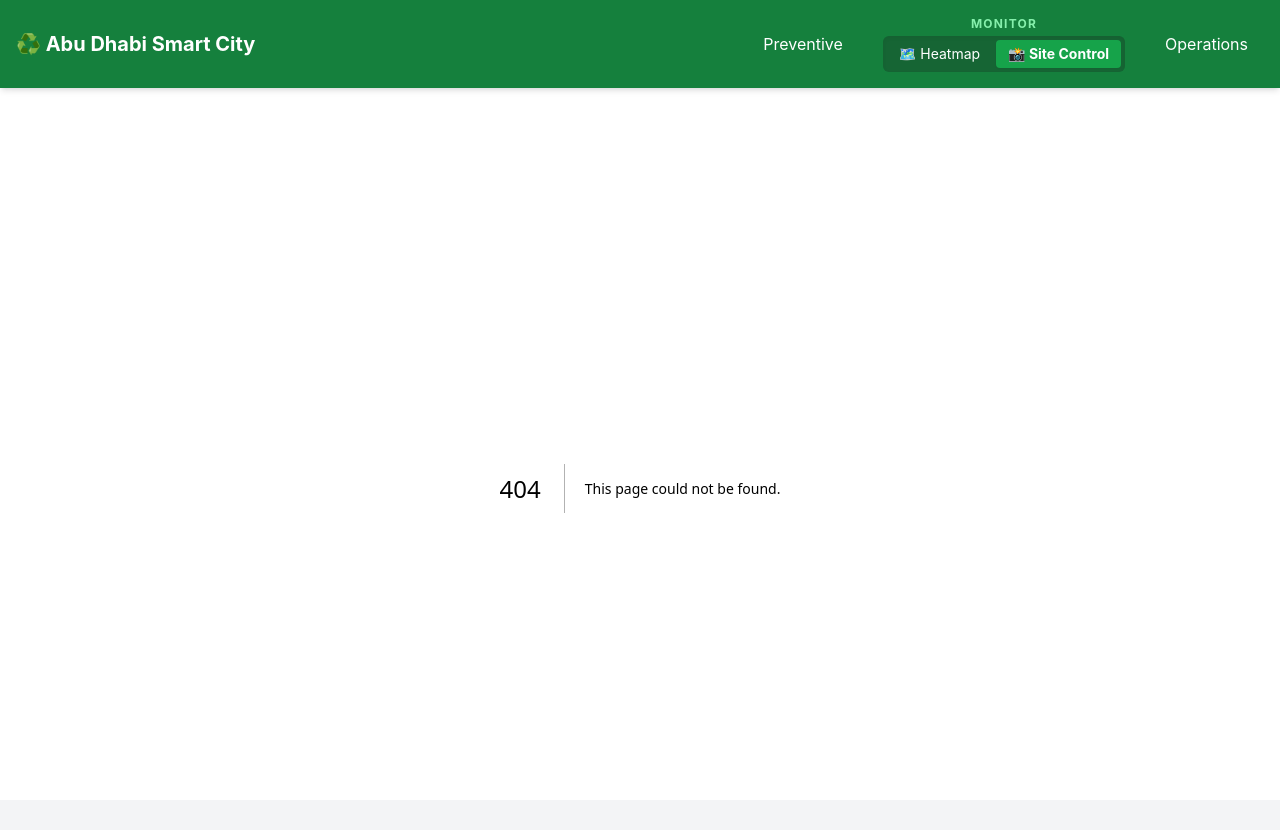
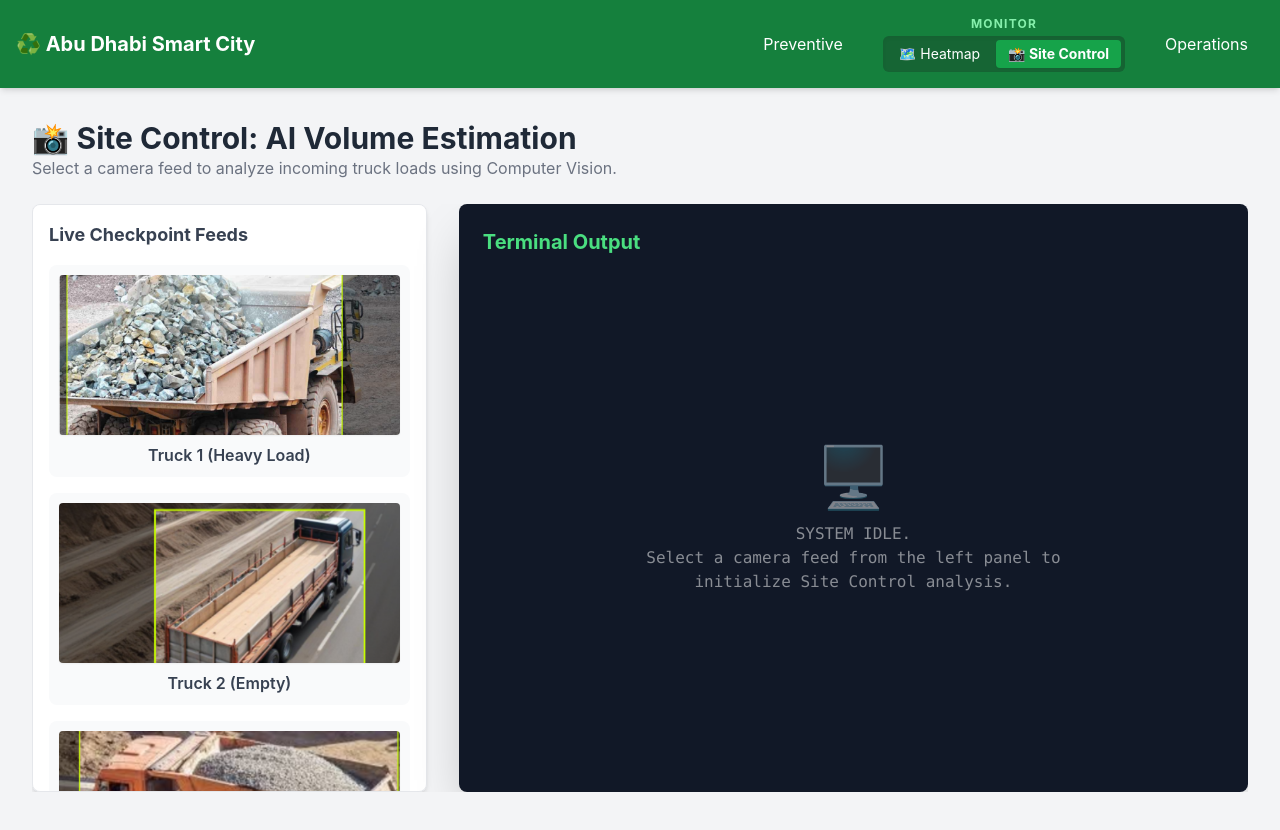
Before and after one commit to Eyob-Assefa/smart-city, a Next.js app in the folder frontend/: page /sitecontrol in a window 1280 px wide. Before the commit this address had no page. Shown: the top 830 px of the page. Built offline with nearby package versions, Linux system fonts and the light colour scheme.

Commit message:
added page for site control

```diff
--- /dev/null
+++ b/frontend/src/pages/sitecontrol.js
@@ -0,0 +1,125 @@
+import { useState } from 'react';
+import axios from 'axios';
+
+export default function SiteControl() {
+  const [selectedImage, setSelectedImage] = useState(null);
+  const [analyzing, setAnalyzing] = useState(false);
+  const [result, setResult] = useState(null);
+
+  const truckImages = [
+    { id: 'cw1', src: '/images/cw1.png', label: 'Truck 1 (Heavy Load)' },
+    { id: 'cw2', src: '/images/cw2.png', label: 'Truck 2 (Empty)' },
+    { id: 'cw3', src: '/images/cw3.png', label: 'Truck 3 (Light Load)' },
+    { id: 'cw4', src: '/images/cw4.png', label: 'Truck 4 (Medium Load)' },
+  ];
+
+  const handleAnalyze = async (imagePath) => {
+    setAnalyzing(true);
+    setResult(null);
+    setSelectedImage(imagePath);
+
+    try {
+
+      const response = await fetch(imagePath);
+      const blob = await response.blob();
+      const file = new File([blob], "truck.jpg", { type: "image/jpeg" });
+
+      const formData = new FormData();
+      formData.append('file', file);
+
+      const res = await axios.post('http://127.0.0.1:8000/api/analyze-truck', formData, {
+        headers: { 'Content-Type': 'multipart/form-data' }
+      });
+
+      setResult(res.data);
+    } catch (err) {
+      console.error("Analysis failed", err);
+      alert("Error analyzing image. Make sure the Python backend is running!");
+    } finally {
+      setAnalyzing(false);
+    }
+  };
+
+  return (
+    <div className="p-8 max-w-7xl mx-auto flex flex-col h-[calc(100vh-64px)]">
+      <div className="mb-6">
+        <h1 className="text-3xl font-bold text-gray-800">📸 Site Control: AI Volume Estimation</h1>
+        <p className="text-gray-500">Select a camera feed to analyze incoming truck loads using Computer Vision.</p>
+      </div>
+
+      <div className="flex gap-8 flex-1 overflow-hidden">
+
+        <div className="w-1/3 bg-white p-4 rounded-lg shadow-md overflow-y-auto border border-gray-200">
+          <h2 className="font-bold text-lg mb-4 text-gray-700">Live Checkpoint Feeds</h2>
+          <div className="space-y-4">
+            {truckImages.map((img) => (
+              <div
+                key={img.id}
+                className={`cursor-pointer rounded-lg border-2 p-2 transition-all ${selectedImage === img.src ? 'border-green-500 bg-green-50' : 'border-transparent hover:border-gray-300 bg-gray-50'}`}
+                onClick={() => handleAnalyze(img.src)}
+              >
+                <img src={img.src} alt={img.label} className="w-full h-40 object-cover rounded shadow-sm" />
+                <p className="mt-2 text-center font-semibold text-gray-700">{img.label}</p>
+              </div>
+            ))}
+          </div>
+        </div>
+
+        <div className="w-2/3 bg-gray-900 rounded-lg shadow-2xl p-6 flex flex-col relative text-white">
+          <h2 className="font-bold text-xl mb-4 text-green-400">Terminal Output</h2>
+
+          {analyzing ? (
+            <div className="flex-1 flex flex-col items-center justify-center">
+              <div className="w-16 h-16 border-4 border-green-500 border-t-transparent rounded-full animate-spin mb-4"></div>
+              <p className="text-green-500 font-mono animate-pulse">Running YOLOv8 & Area Estimation Algorithms...</p>
+            </div>
+          ) : result ? (
+            <div className="flex gap-6 h-full">
+              <div className="flex-1 bg-black rounded border border-gray-700 overflow-hidden relative">
+                <img
+                  src={result.processed_image_base64}
+                  alt="AI Processed"
+                  className="w-full h-full object-contain"
+                />
+              </div>
+
+              <div className="w-1/3 flex flex-col gap-4">
+                <div className="bg-gray-800 p-4 rounded border border-gray-700">
+                  <p className="text-gray-400 text-xs font-mono mb-1">FILL LEVEL</p>
+                  <p className={`text-4xl font-black ${result.stats.fill_percentage > 80 ? 'text-red-500' : 'text-green-500'}`}>
+                    {result.stats.fill_percentage}%
+                  </p>
+                </div>
+
+                <div className="bg-gray-800 p-4 rounded border border-gray-700">
+                  <p className="text-gray-400 text-xs font-mono mb-1">ESTIMATED VOLUME</p>
+                  <p className="text-2xl font-bold">{result.stats.estimated_volume_m3} <span className="text-sm">m³</span></p>
+                </div>
+
+                <div className="bg-gray-800 p-4 rounded border border-gray-700">
+                  <p className="text-gray-400 text-xs font-mono mb-1">ESTIMATED WEIGHT</p>
+                  <p className="text-2xl font-bold">{result.stats.estimated_weight_tons} <span className="text-sm">Tons</span></p>
+                </div>
+
+                <div className="mt-auto">
+                  <button className="w-full bg-blue-600 hover:bg-blue-500 text-white font-bold py-3 rounded transition shadow-lg">
+                    Approve Entry
+                  </button>
+                  <button className="w-full bg-red-600 hover:bg-red-500 text-white font-bold py-3 rounded transition shadow-lg mt-2">
+                    Reject / Flag
+                  </button>
+                </div>
+              </div>
+            </div>
+          ) : (
+             <div className="flex-1 flex flex-col items-center justify-center opacity-50">
+                <span className="text-6xl mb-4">🖥️</span>
+                <p className="font-mono text-center max-w-md">SYSTEM IDLE.<br/>Select a camera feed from the left panel to initialize Site Control analysis.</p>
+             </div>
+          )}
+        </div>
+
+      </div>
+    </div>
+  );
+}
```
